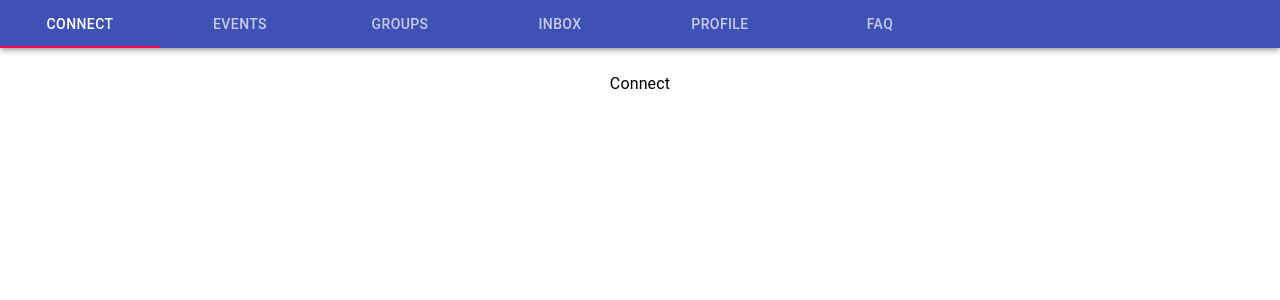
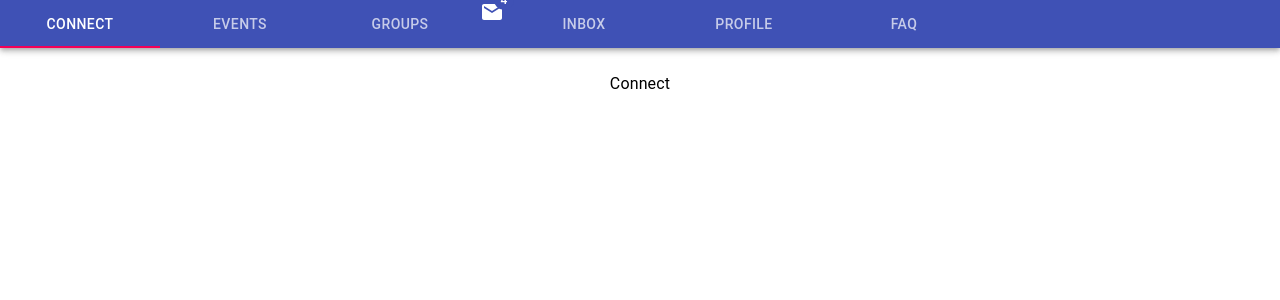
Before and after one commit to chrisdivina-ls/pridehacks-2019, a React app in the folder connect-locally/: page / in a window 1280 px wide. Shown: the top 300 px of the page. Built offline with nearby package versions, Linux system fonts and the light colour scheme.

Commit message:
added notification badge

```diff
--- a/connect-locally/src/components/Navbar.js
+++ b/connect-locally/src/components/Navbar.js
@@ -6,6 +6,8 @@ import Tabs from '@material-ui/core/Tabs';
 import Tab from '@material-ui/core/Tab';
 import Typography from '@material-ui/core/Typography';
 import Box from '@material-ui/core/Box';
+import Badge from '@material-ui/core/Badge';
+import MailIcon from '@material-ui/icons/Mail';
 
 function TabPanel(props) {
   const { children, value, index, ...other } = props;
@@ -59,6 +61,9 @@ export default function SimpleTabs() {
           <Tab label="Connect" {...a11yProps(0)} />
           <Tab label="Events" {...a11yProps(1)} />
           <Tab label="Groups" {...a11yProps(2)} />
+          <Badge className={classes.margin} badgeContent={4} color="primary">
+            <MailIcon />
+          </Badge>
           <Tab label="Inbox" {...a11yProps(3)} />
           <Tab label="Profile" {...a11yProps(4)} />
           <Tab label="FAQ" {...a11yProps(5)} />
```
Also changed, not shown: connect-locally/.eslintrc.json.
